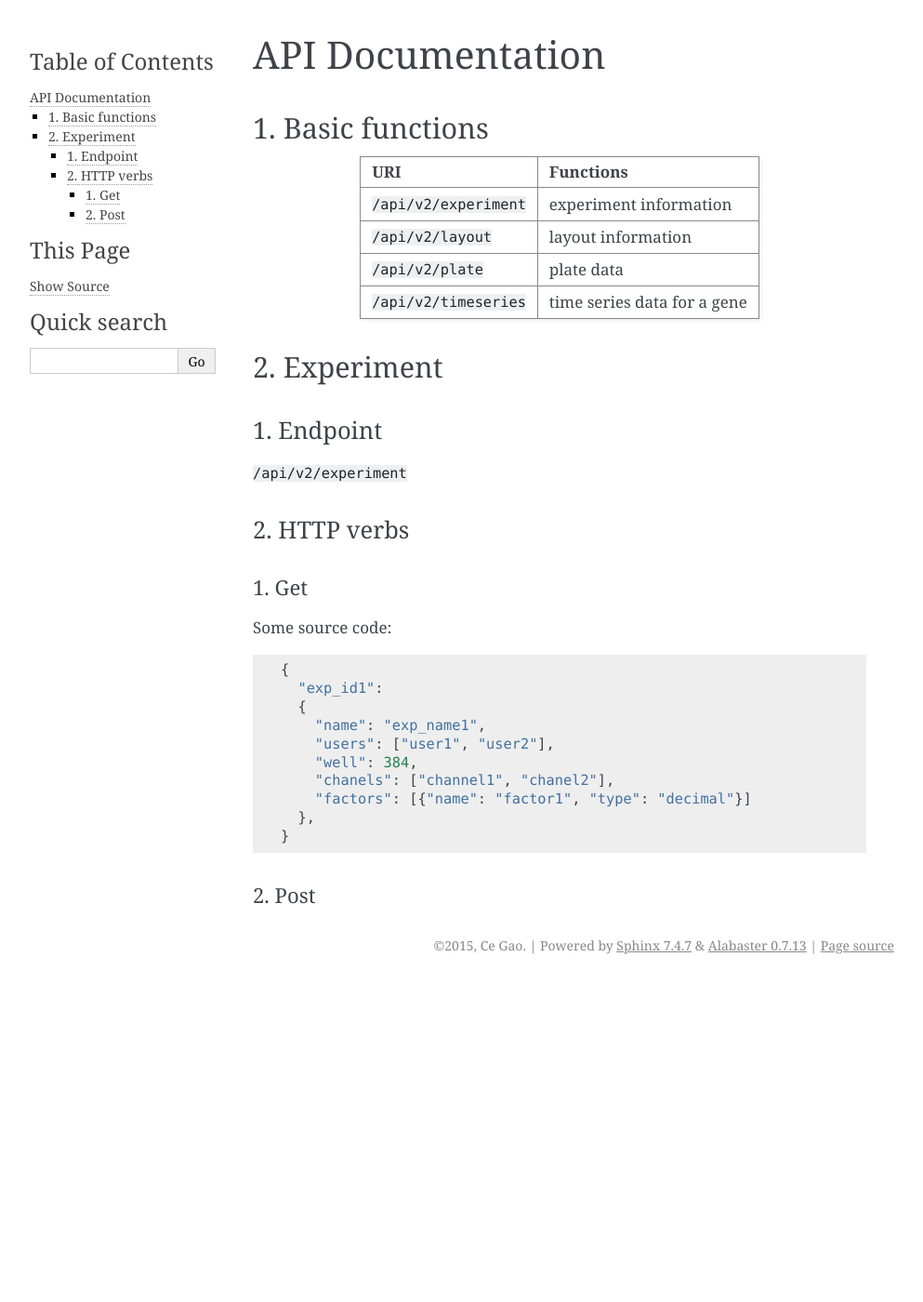
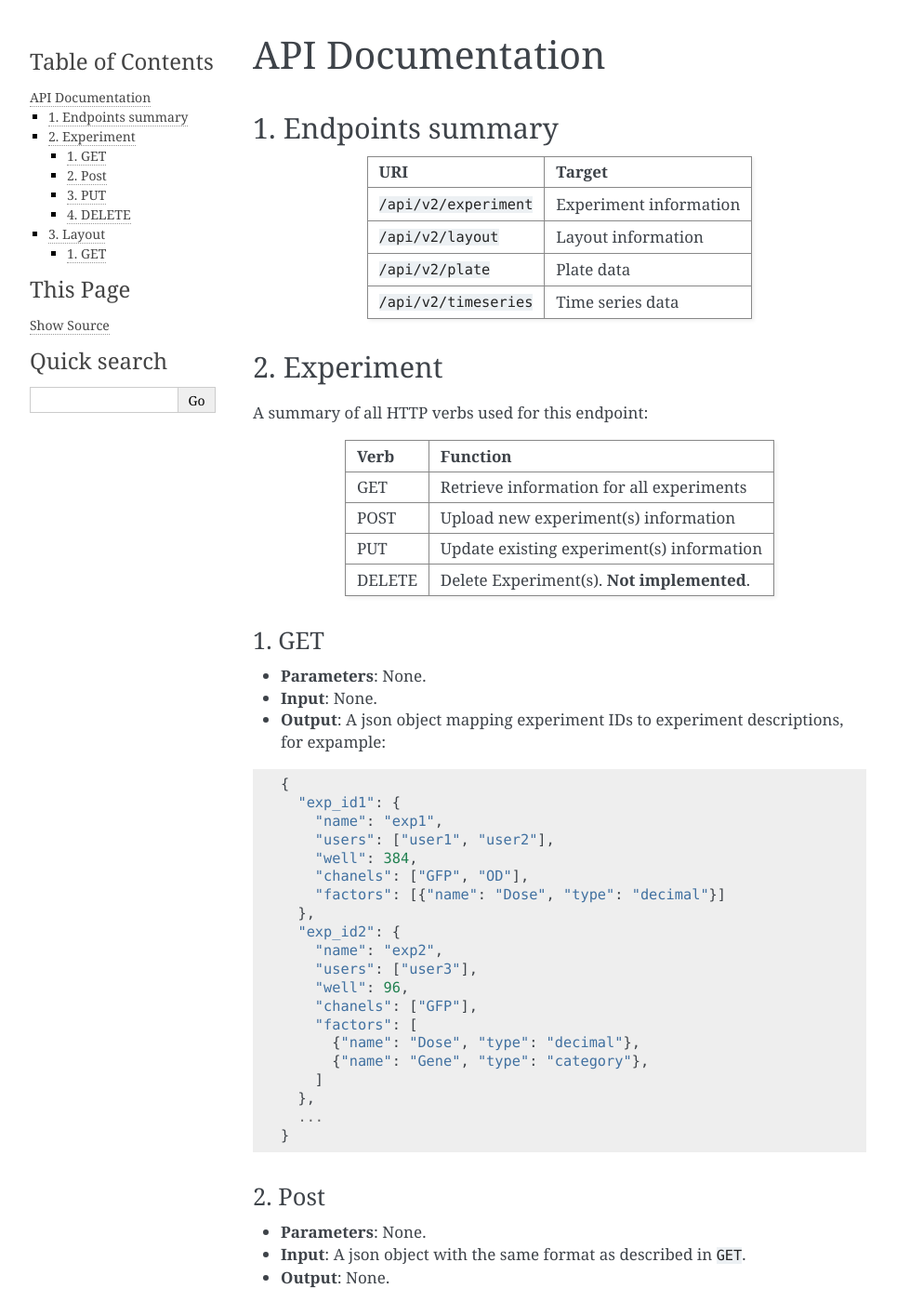
Before and after one commit to gaoce/TimeVis, a Sphinx documentation site: the page built from docs/api_v2.rst, in a window 1280 px wide and 1400 px high. Shown: the whole window at 93% size, without its empty margins (148-1141 px from the left). Built offline with Sphinx 7.4.7, drawn with Linux system fonts in a browser that asks for light colours; some of the changed text lies outside the part shown.

Commit message:
Improve API document

```diff
--- a/docs/api_v2.rst
+++ b/docs/api_v2.rst
@@ -1,46 +1,135 @@
 *****************
 API Documentation
 *****************
+.. This is version 2 of API. Version 1 is hidden somewhere in the history.
 
-1. Basic functions
-==================
+1. Endpoints summary
+====================
 
-+------------------------+------------------------------+
-| URI                    | Functions                    |
-+========================+==============================+
-| ``/api/v2/experiment`` | experiment information       |
-+------------------------+------------------------------+
-| ``/api/v2/layout``     | layout information           |
-+------------------------+------------------------------+
-| ``/api/v2/plate``      | plate data                   |
-+------------------------+------------------------------+
-| ``/api/v2/timeseries`` | time series data for a gene  |
-+------------------------+------------------------------+
++------------------------+-------------------------+
+| URI                    | Target                  |
++========================+=========================+
+| ``/api/v2/experiment`` | Experiment information  |
++------------------------+-------------------------+
+| ``/api/v2/layout``     | Layout information      |
++------------------------+-------------------------+
+| ``/api/v2/plate``      | Plate data              |
++------------------------+-------------------------+
+| ``/api/v2/timeseries`` | Time series data        |
++------------------------+-------------------------+
 
 2. Experiment
 =============
 
-1. Endpoint
----------------------
-``/api/v2/experiment``
+A summary of all HTTP verbs used for this endpoint:
 
-2. HTTP verbs
--------------
++--------+--------------------------------------------+
+| Verb   | Function                                   |
++========+============================================+
+| GET    | Retrieve information for all experiments   |
++--------+--------------------------------------------+
+| POST   | Upload new experiment(s) information       |
++--------+--------------------------------------------+
+| PUT    | Update existing experiment(s) information  |
++--------+--------------------------------------------+
+| DELETE | Delete Experiment(s). **Not implemented**. |
++--------+--------------------------------------------+
 
-1. Get
+1. GET
 ^^^^^^
-Some source code::
+
+* **Parameters**: None.
+* **Input**: None.
+* **Output**: A json object mapping experiment IDs to experiment descriptions, for
+  expample:
+
+::
 
   {
-    "exp_id1":
-    {
-      "name": "exp_name1",
+    "exp_id1": {
+      "name": "exp1",
       "users": ["user1", "user2"],
       "well": 384,
-      "chanels": ["channel1", "chanel2"],
-      "factors": [{"name": "factor1", "type": "decimal"}]
+      "chanels": ["GFP", "OD"],
+      "factors": [{"name": "Dose", "type": "decimal"}]
     },
+    "exp_id2": {
+      "name": "exp2",
+      "users": ["user3"],
+      "well": 96,
+      "chanels": ["GFP"],
+      "factors": [
+      	{"name": "Dose", "type": "decimal"},
+      	{"name": "Gene", "type": "category"},
+      ]
+    },
+    ...
   }
 
 2. Post
 ^^^^^^^
+
+* **Parameters**: None.
+* **Input**: A json object with the same format as described in ``GET``.
+* **Output**: None.
+
+3. PUT
+^^^^^^
+
+* **Parameters**: None.
+* **Input**: A json object with the same format as described in ``GET``.
+* **Output**: None.
+
+4. DELETE
+^^^^^^^^^
+
+**Not implemented**. It is not a safe practice to delete an experiment so this
+verb is not implemented.
+
+3. Layout
+=========
+
+A summary of all HTTP verbs used for this endpoint:
+
++--------+-------------------------------------------------------+
+| Verb   | Function                                              |
++========+=======================================================+
+| GET    | Retrieve layout information for a specific experiment |
++--------+-------------------------------------------------------+
+| POST   | Upload a new layout for a specific experiment         |
++--------+-------------------------------------------------------+
+| PUT    | Update existing layout(s) information                 |
++--------+-------------------------------------------------------+
+| DELETE | Delete layout(s). **Not implemented**.                |
++--------+-------------------------------------------------------+
+
+1. GET
+^^^^^^
+
+* **Parameters**: exp=exp_id.
+* **Input**: None.
+* **Output**: A json object mapping experiment IDs to experiment descriptions, for
+  expample:
+
+::
+
+  {
+    "layout_id1": {
+      "name": "exp1",
+      "users": ["user1", "user2"],
+      "well": 384,
+      "chanels": ["GFP", "OD"],
+      "factors": [{"name": "Dose", "type": "decimal"}]
+    },
+    "exp_id2": {
+      "name": "exp2",
+      "users": ["user3"],
+      "well": 96,
+      "chanels": ["GFP"],
+      "factors": [
+      	{"name": "Dose", "type": "decimal"},
+      	{"name": "Gene", "type": "category"},
+      ]
+    },
+    ...
+  }
```
